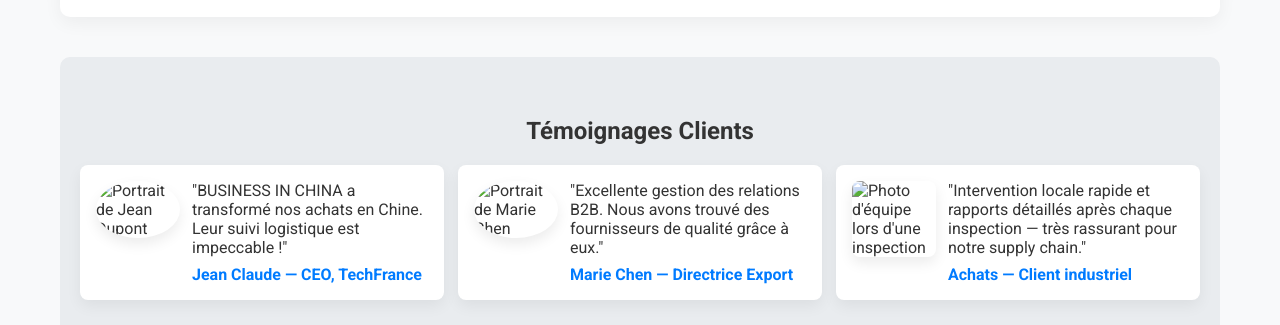
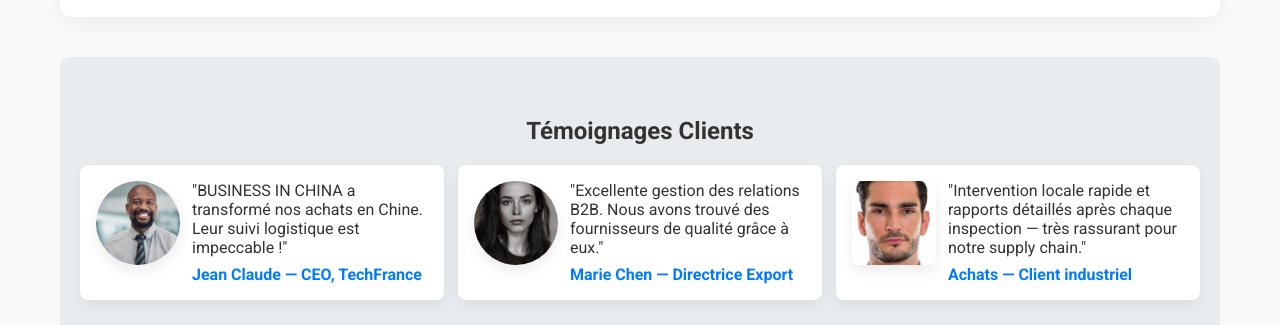
Before and after one commit to SSJosue/Business-in-China, a plain HTML site: page index.html in a window 1280 px wide. Shown: the part 2020-2345 px from the top of the page. Drawn offline with Linux system fonts and the light colour scheme; files whose address does not match are found by name.

Commit message:
Update index.html

```diff
--- a/index.html
+++ b/index.html
@@ -481,7 +481,7 @@
 
                 <article class="testimonial" role="article" style="display:flex; gap:12px; align-items:flex-start;">
                     <figure style="margin:0; flex:0 0 84px;">
-                        <img src="images/images (3).jpg" alt="Portrait de Jean Dupont" loading="lazy"
+                        <img src="images (3).jpg" alt="Portrait de Jean Dupont" loading="lazy"
                              style="width:84px; height:84px; border-radius:50%; object-fit:cover; box-shadow:0 6px 14px rgba(0,0,0,0.08);" />
                     </figure>
                     <div>
@@ -492,7 +492,7 @@
 
                 <article class="testimonial" role="article" style="display:flex; gap:12px; align-items:flex-start;">
                     <figure style="margin:0; flex:0 0 84px;">
-                        <img src="images/e.jpg" alt="Portrait de Marie Chen" loading="lazy"
+                        <img src="e.jpg" alt="Portrait de Marie Chen" loading="lazy"
                              style="width:84px; height:84px; border-radius:50%; object-fit:cover; box-shadow:0 6px 14px rgba(0,0,0,0.08);" />
                     </figure>
                     <div>
@@ -503,7 +503,7 @@
 
                 <article class="testimonial" role="article" style="display:flex; gap:12px; align-items:flex-start;">
                     <figure style="margin:0; flex:0 0 84px;">
-                        <img src="images/download.jpg" alt="Photo d'équipe lors d'une inspection" loading="lazy"
+                        <img src="download.jpg" alt="Photo d'équipe lors d'une inspection" loading="lazy"
                              style="width:84px; height:84px; border-radius:8px; object-fit:cover; box-shadow:0 6px 14px rgba(0,0,0,0.08);" />
                     </figure>
                     <div>
```
